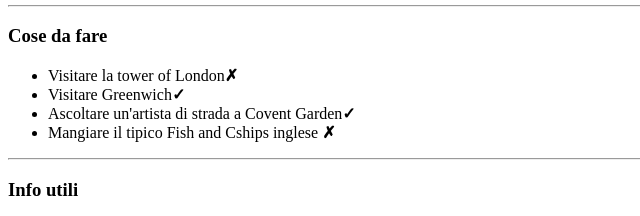
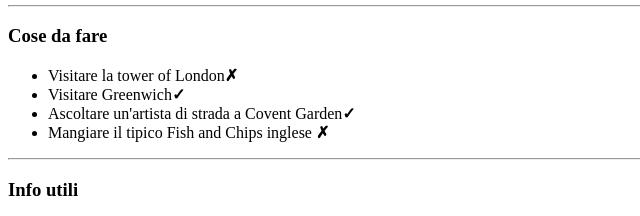
Before and after one commit to giuseppemaresca/-html-london-trip, a plain HTML site: page index.html in a window 1280 px wide. Shown: the part 876-1092 px from the top of the page, 0-640 px from the left. Drawn offline with Linux system fonts and the light colour scheme.

Commit message:
Versione Finale

```diff
--- a/index.html
+++ b/index.html
@@ -61,7 +61,7 @@
             <li>Visitare la tower of London<strong>&cross;</strong></li>
             <li>Visitare Greenwich<strong>&check;</strong></li>
             <li>Ascoltare un'artista di strada a Covent Garden<strong>&check;</strong></li>
-            <li>Mangiare il tipico Fish and Cships inglese <strong>&cross;</strong></li>
+            <li>Mangiare il tipico Fish and Chips inglese <strong>&cross;</strong></li>
         </ul>
         <!--Fine lista cose da fare -->
         <hr>
```
